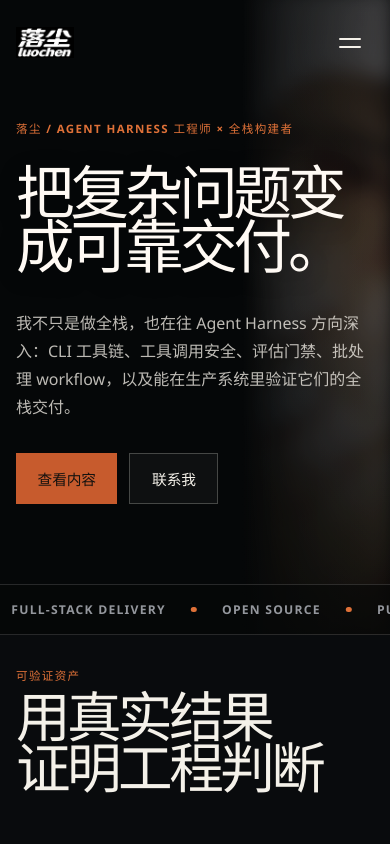
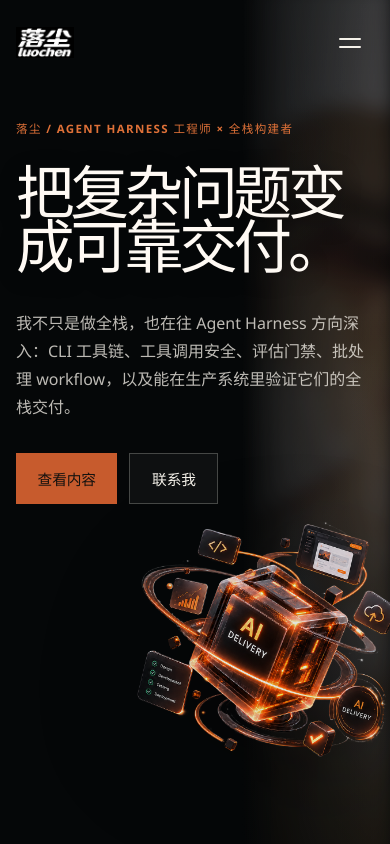
Before and after one commit to luochen211/luo-chen-com, a React (Vite) app: page / in a window 390 px wide. Shown: the top 844 px of the page. Built offline with nearby package versions, Linux system fonts and the light colour scheme.

Commit message:
feat: add AI delivery visual to homepage

```diff
--- a/src/pages/HomePage.jsx
+++ b/src/pages/HomePage.jsx
@@ -39,6 +39,13 @@ function Hero({ t, locale }) {
             <Link className="btn ghost" to="/about#contact">{t.homeUi.contact}</Link>
           </div>
         </div>
+        <img
+          className="hero-delivery-art"
+          src="/media/ai-delivery-hero-v2.png"
+          alt={isEnglish ? 'AI delivery system illustration' : 'AI 交付系统插画'}
+          width="1354"
+          height="1161"
+        />
         <p className="portrait-focus-instruction" aria-hidden="true">
           <span />{isEnglish ? 'Portrait fragment · hover to reveal' : '头像局部 · 移入显影'}
         </p>
--- a/src/redesign.css
+++ b/src/redesign.css
@@ -1409,6 +1409,20 @@ body {
 .hero-portrait-background:focus-visible .hero-portrait-haze,
 .hero-portrait-background.is-revealed .hero-portrait-haze { opacity: 0.08; }
 
+.hero-delivery-art {
+  position: absolute;
+  z-index: 2;
+  top: 50%;
+  right: max(-4rem, calc((100vw - 1380px) / -2));
+  width: min(58vw, 760px);
+  height: auto;
+  transform: translateY(-46%);
+  opacity: 0.96;
+  filter: drop-shadow(0 2rem 4rem rgba(0, 0, 0, 0.36));
+  pointer-events: none;
+  user-select: none;
+}
+
 .home-focused-hero .hero-copy {
   z-index: 3;
   pointer-events: none;
@@ -2021,6 +2035,15 @@ body {
     padding: 7.5rem var(--home-gutter) 0;
   }
   .hero-portrait-background { left: 62%; cursor: pointer; }
+  .hero-delivery-art {
+    position: relative;
+    top: auto;
+    right: auto;
+    width: min(100vw, 520px);
+    margin: -1rem calc(var(--home-gutter) * -1) 0 auto;
+    transform: none;
+    opacity: 0.9;
+  }
   .hero-portrait-background img { object-position: 50% 50%; filter: blur(10px) saturate(0.76) brightness(0.66); }
   .hero-portrait-scrim {
     background:
```
Also changed, not shown: public/media/ai-delivery-hero-v2.png (added).
